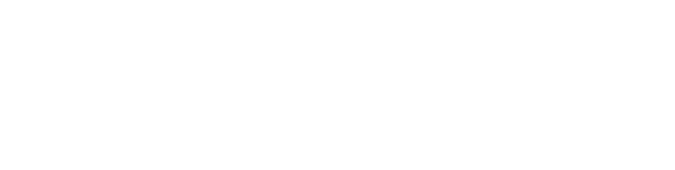
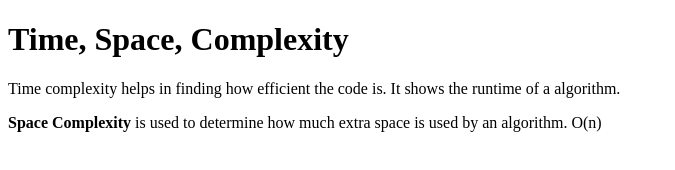
Before and after one commit to acciojob/time-and-space-complexity-vishnuviratGit, a website: page main.html in a window 1280 px wide. Shown: the whole page, without its empty margins (0-675 px from the left). Drawn offline with Linux system fonts and the light colour scheme.

Commit message:
created a submission

```diff
--- a/main.html
+++ b/main.html
@@ -8,7 +8,10 @@
 
 <body>
 	<!-- the entire body must be written by student -->
-    <script type="text/javascript" src="./script.js">
+	<h1>Time, Space, Complexity</h1>
+	<p>Time complexity helps in finding how efficient the code is. It shows the runtime of a algorithm.</p>
+    <p> <b>Space Complexity</b> is used to determine how much extra space is used by an algorithm. O(n) </p>
+	<script type="text/javascript" src="./script.js">
 </script>
 
 </body>
```
